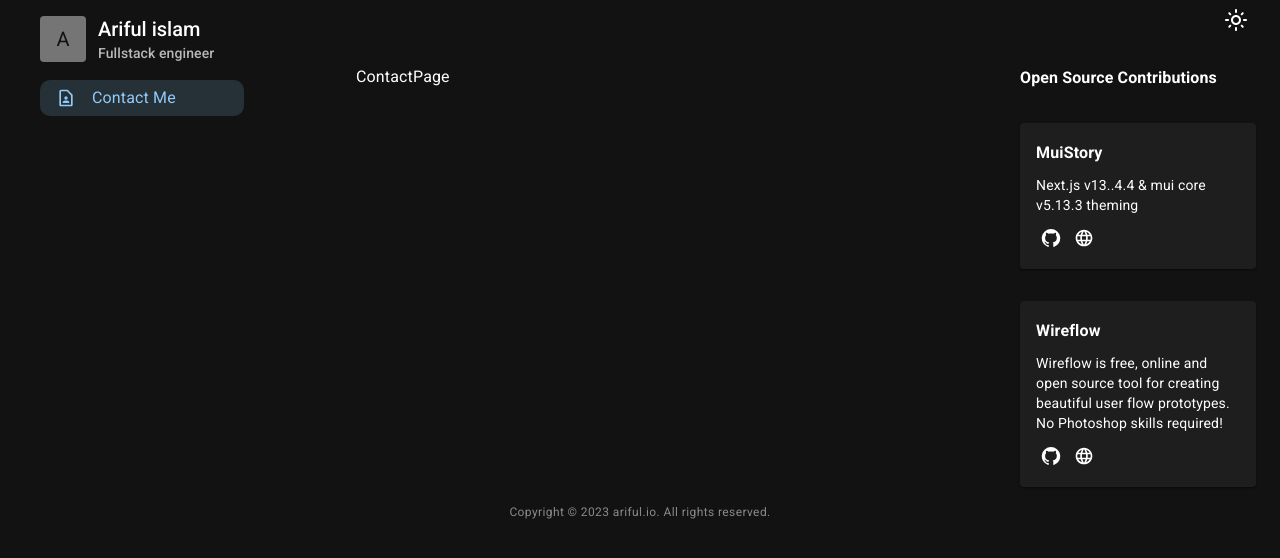
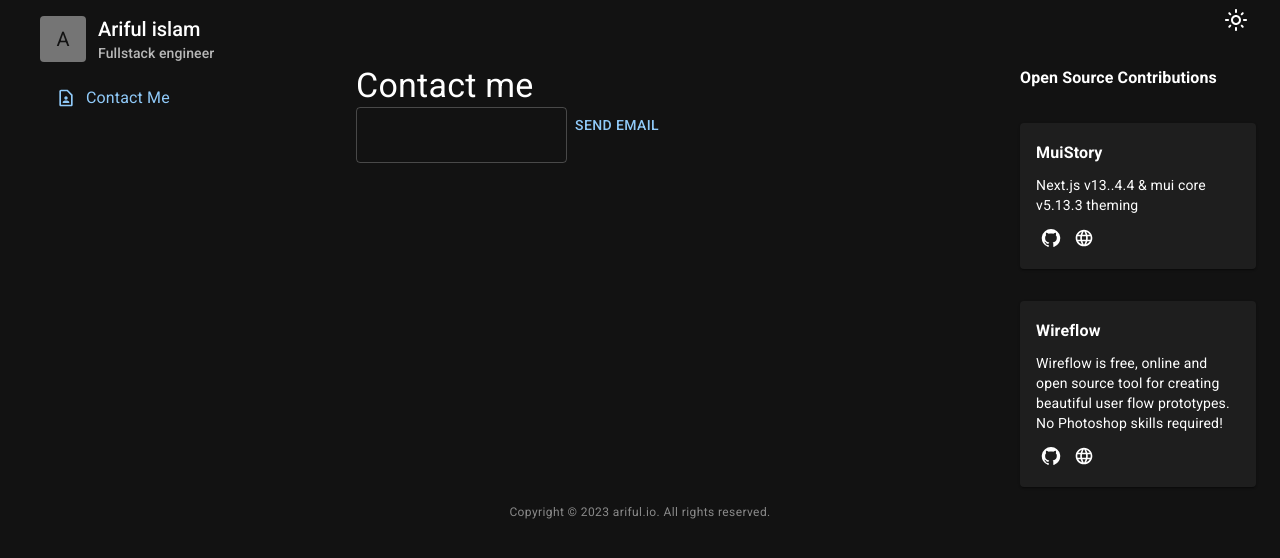
Before and after one commit to arifulbgt4/ariful.io, a Next.js app: page /contact in a window 1280 px wide. Shown: the top 558 px of the page. Built offline with nearby package versions, Linux system fonts and the light colour scheme.

Commit message:
feat: react final form

```diff
--- a/package.json
+++ b/package.json
@@ -25,9 +25,11 @@
     "@types/react-dom": "18.2.4",
     "eslint": "8.42.0",
     "eslint-config-next": "13.4.4",
+    "final-form": "^4.20.9",
     "next": "13.4.4",
     "react": "18.2.0",
     "react-dom": "18.2.0",
+    "react-final-form": "^6.5.9",
     "react-scroll-parallax": "^3.4.2",
     "typescript": "5.1.3"
   },
--- a/src/app/contact/page.tsx
+++ b/src/app/contact/page.tsx
@@ -1,5 +1,7 @@
+import ContactForm from "src/widgets/ContactForm";
+
 const ContactPage = () => {
-  return <div>ContactPage</div>;
+  return <ContactForm />;
 };
 
 export default ContactPage;
--- a/src/layouts/DefaultLayout/index.tsx
+++ b/src/layouts/DefaultLayout/index.tsx
@@ -28,9 +28,8 @@ const DefaultLayout: FC<DefaultLayoutOptions> = ({ children }) => {
   const pathName = usePathname();
   const themes = useTheme();
 
-  console.log("first", LANDING_PATHS.includes(pathName));
+  const { toggleColorMode } = useContext(ColorModeContext);
 
-  const { toggleColorMode } = useContext(ColorModeContext);
   return (
     <ScrollTrigger threshold={100}>
       {(trigger) => (
--- a/src/layouts/LandingLayout/index.tsx
+++ b/src/layouts/LandingLayout/index.tsx
@@ -37,7 +37,6 @@ const LandingLayout: FC<LandingLayoutOptions> = ({ children }) => {
         position="sticky"
         color="inherit"
         sx={{
-          boxShadow: 5,
           mb: 5,
           borderRadius: 1,
           overflow: "hidden",
--- a/src/theme/overrides/Card.ts
+++ b/src/theme/overrides/Card.ts
@@ -27,9 +27,6 @@ const MuiCardContent: Components<Theme>["MuiCardContent"] = {
 const MuiCardHeader: Components<Theme>["MuiCardHeader"] = {
   styleOverrides: {
     root: ({ theme, ownerState }) => ({}),
-    title: ({ theme, ownerState }) => ({
-      fontSize: 20,
-    }),
   },
 };
 
--- a/src/theme/overrides/FormControl.ts
+++ /dev/null
@@ -1,9 +0,0 @@
-import { Theme, Components } from "@mui/material/styles";
-
-const MuiFormControl: Components<Theme>["MuiFormControl"] = {
-  styleOverrides: {
-    root: ({ theme, ownerState }) => ({}),
-  },
-};
-
-export default { MuiFormControl };
--- /dev/null
+++ b/src/theme/overrides/FormControl.tsx
@@ -0,0 +1,24 @@
+import { Theme, Components } from "@mui/material/styles";
+
+const MuiFormControl: Components<Theme>["MuiFormControl"] = {
+  styleOverrides: {
+    root: ({ theme, ownerState }) => ({}),
+  },
+};
+const MuiTextField: Components<Theme>["MuiTextField"] = {
+  styleOverrides: {
+    root: ({ theme, ownerState }) => ({}),
+  },
+};
+const MuiInput: Components<Theme>["MuiInput"] = {
+  styleOverrides: {
+    root: ({ theme, ownerState }) => ({}),
+  },
+};
+const MuiInputBase: Components<Theme>["MuiInputBase"] = {
+  styleOverrides: {
+    root: ({ theme, ownerState }) => ({}),
+  },
+};
+
+export default { MuiFormControl, MuiTextField, MuiInputBase, MuiInput };
--- a/src/theme/overrides/List.tsx
+++ b/src/theme/overrides/List.tsx
@@ -20,7 +20,9 @@ const MuiListItemButton: Components<Theme>["MuiListItemButton"] = {
 
 const MuiListItemIcon: Components<Theme>["MuiListItemIcon"] = {
   styleOverrides: {
-    root: ({ theme, ownerState }) => ({}),
+    root: ({ theme, ownerState }) => ({
+      minWidth: `${theme.spacing(3.75)}!important`,
+    }),
   },
 };
 
--- a/src/theme/overrides/Menu.tsx
+++ b/src/theme/overrides/Menu.tsx
@@ -9,8 +9,10 @@ const LinkBehavior = forwardRef<
   Omit<LinkProps, "href"> & { href: LinkProps["href"] }
 >((props, ref) => {
   const { href, ...other } = props;
+  // console.log("props", props);
   return <LinkNext ref={ref} href={href} {...other} />;
 });
+
 const MuiMenu: Components<Theme>["MuiMenu"] = {
   styleOverrides: {
     root: ({ theme, ownerState }) => ({}),
--- /dev/null
+++ b/src/widgets/ContactForm/Types.ts
@@ -0,0 +1,6 @@
+export interface FormDataOptions {
+  name: string;
+  email: string;
+  subject: string;
+  message: string;
+}
--- /dev/null
+++ b/src/widgets/ContactForm/index.tsx
@@ -0,0 +1,56 @@
+"use client";
+// @mui
+import {
+  Box,
+  Typography,
+  FormControl,
+  TextField,
+  Input,
+  Button,
+} from "@mui/material";
+// packages
+import { Form as FinalForm, Field, FormRenderProps } from "react-final-form";
+
+// Types
+import { FormDataOptions } from "./Types";
+
+const ContactForm = () => {
+  const onSubmitForm = (values: FormDataOptions) => {};
+
+  const INITIAL_VALUES: FormDataOptions = {
+    name: "",
+    email: "",
+    subject: "",
+    message: "",
+  };
+  return (
+    <Box>
+      <Typography variant="h4">Contact me</Typography>
+      <FinalForm
+        onSubmit={onSubmitForm}
+        initialValues={INITIAL_VALUES}
+        render={({ handleSubmit, values, errors }) => {
+          console.log("values", errors);
+          return (
+            <form onSubmit={handleSubmit}>
+              {/* <Field
+                name="name"
+                variants="dd"
+                render={({ input, meta }) => {
+                  console.log("input", input);
+                  console.log("meta", meta);
+                  return <TextField key={12} name={input.name} />;
+                }}
+              /> */}
+
+              <TextField name="name" required />
+              <Button type="submit">Send email</Button>
+            </form>
+          );
+        }}
+      />
+    </Box>
+  );
+};
+
+export default ContactForm;
--- a/src/widgets/ListNavigation/index.tsx
+++ b/src/widgets/ListNavigation/index.tsx
@@ -22,6 +22,7 @@ const ListNavigation = () => {
           borderRadius: 2.5,
           [`&.${menuItemClasses.selected}`]: {
             color: (theme) => theme.palette.primary.main,
+            background: "transparent",
             "& svg": {
               color: (theme) => theme.palette.primary.main,
             },
```
Also changed, not shown: 1 other file (tests, documents, lock files or other folders).
